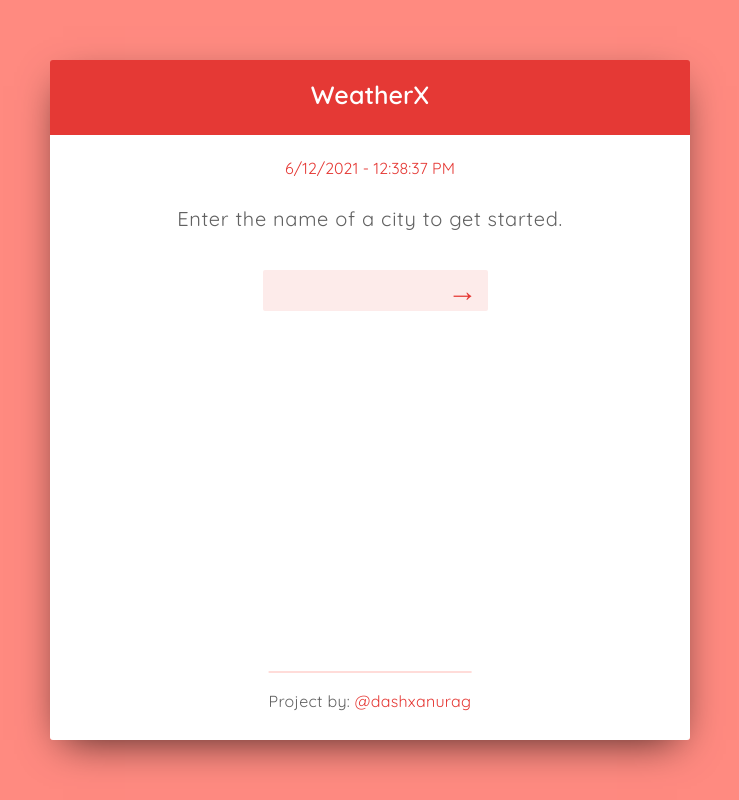
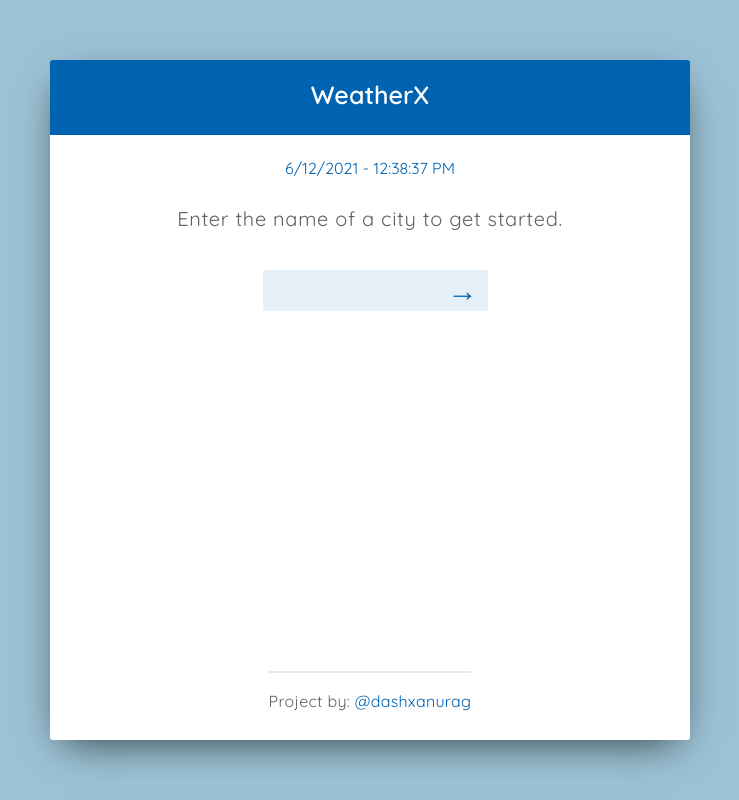
Before and after one commit to dash-anurag/react-weather-app, a React (Create React App) app: page / in a window 1280 px wide. Shown: the whole page, without its empty margins (270-1009 px from the left). Built offline with nearby package versions, Linux system fonts and the light colour scheme.

Commit message:
styling change

```diff
--- a/src/styles/base/_variables.scss
+++ b/src/styles/base/_variables.scss
@@ -1,8 +1,10 @@
 $main-black: #000;
-$colour-1: #FF8A80;
-$colour-2: #E53935;
+// $colour-1: #FF8A80;
+$colour-1: #9cc3d5ff;
+// $colour-2: #E53935;
+$colour-2: #0063b2ff;
 
-$main-font: 'Quicksand', sans-serif;
+$main-font: "Quicksand", sans-serif;
 
 $text-1: #616161;
 $text-2: #e4e4e4;
```
